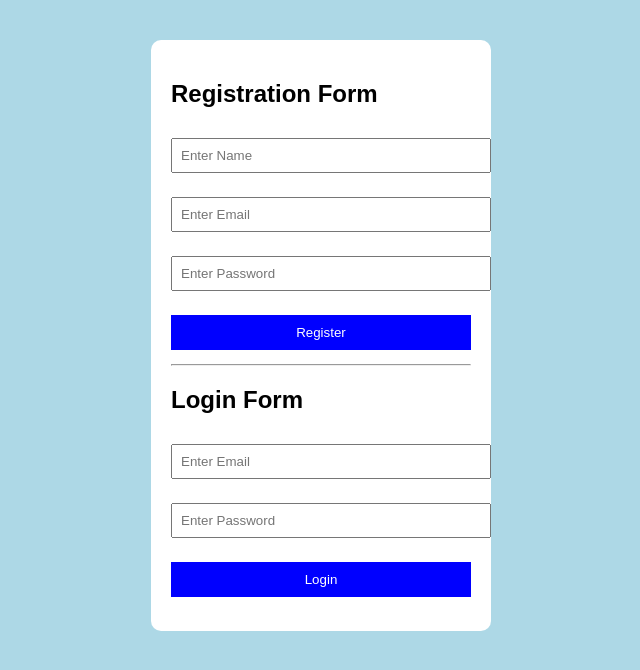
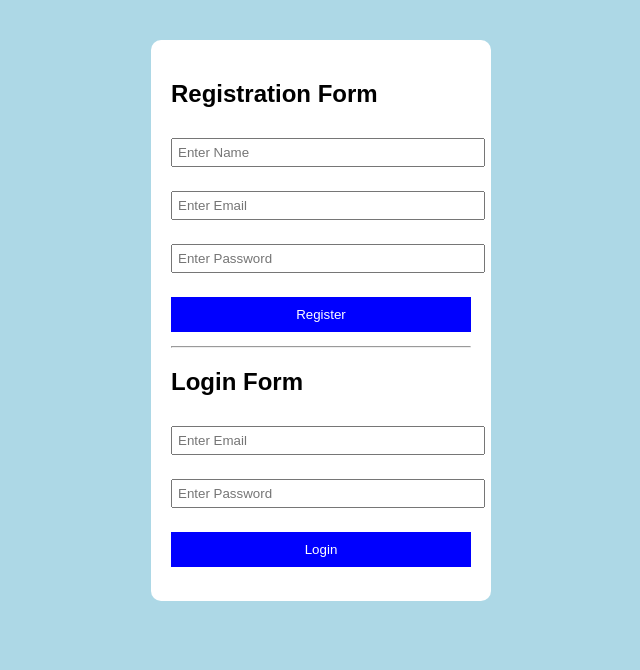
Before and after one commit to Lakhans4210f/106, a plain HTML site: page index.html in a window 1280 px wide. Shown: the whole page, without its empty margins (319-959 px from the left). Drawn offline with Linux system fonts and the light colour scheme.

Commit message:
inital commit

```diff
--- a/style.css
+++ b/style.css
@@ -13,7 +13,7 @@ body{
 
 input{
     width:100%;
-    padding:8px;
+    padding:5px;
     margin-top:10px;
 }
 
```
